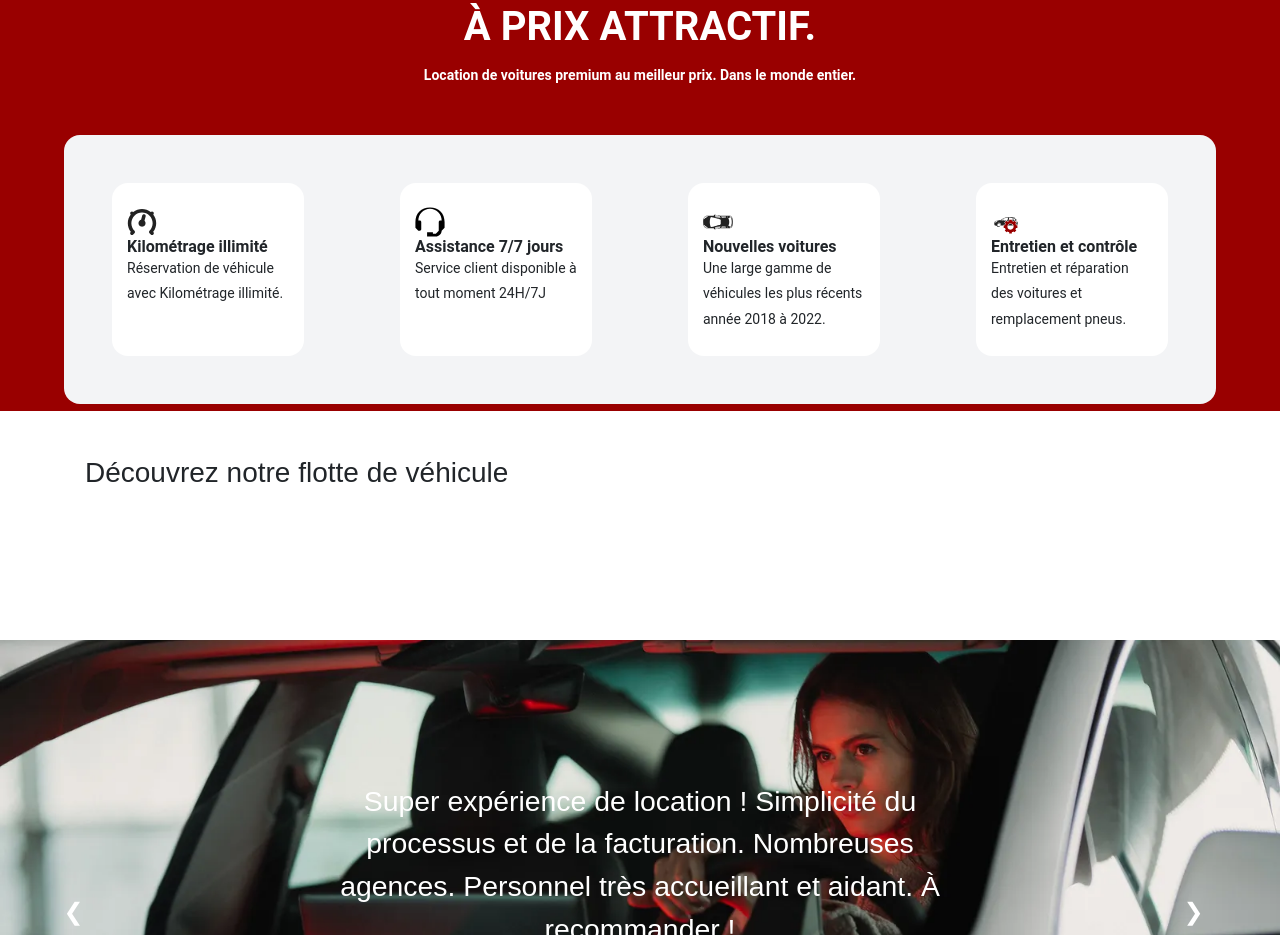
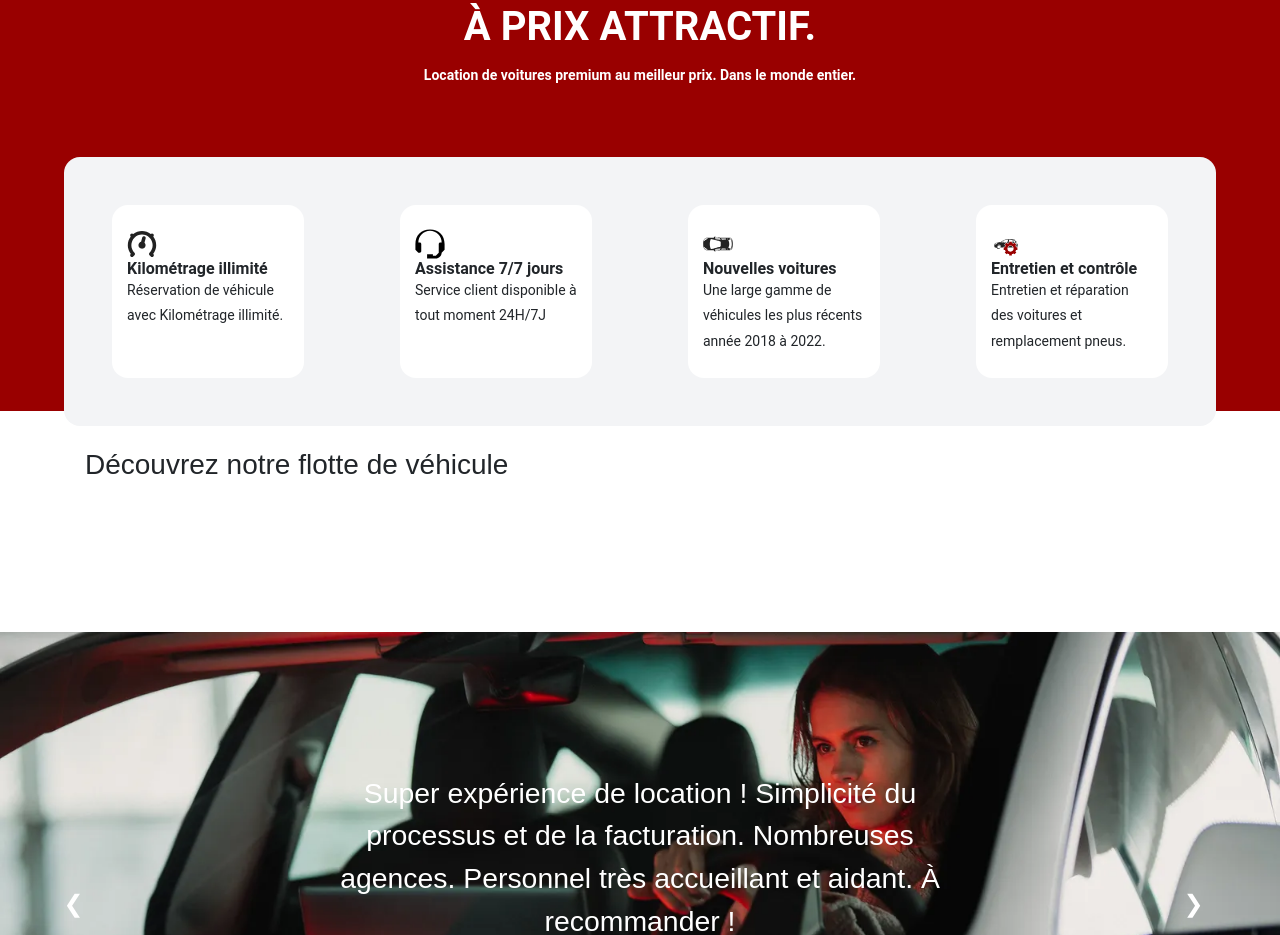
Before and after one commit to Haithemkoriche/anistour, a plain HTML site: page index.html in a window 1280 px wide. Shown: the part 769-1704 px from the top of the page. Drawn offline with nearby package versions, Linux system fonts and the light colour scheme; a script that the page names is missing; a web font is replaced by a local one.

Commit message:
FIX BUGS

```diff
--- a/index.html
+++ b/index.html
@@ -167,7 +167,7 @@
       <span class="fw-bold text-center" style="font-size: 2.5rem"> À PRIX ATTRACTIF. </span>
       <div class="fw-semibold">Location de voitures premium au meilleur prix. Dans le monde entier.</div>
     </section>
-    <section class="why-anis-tour pt-5 pb-5 ms-auto me-auto mt-4" style="background-color: #f3f4f6; width: 90%; height: fit-content; position: relative; top: 200px; border-radius: 16px">
+    <section class="why-anis-tour pt-5 pb-5 ms-auto me-auto mt-3" style="background-color: #f3f4f6; width: 90%; height: fit-content; position: relative; top: 230px; border-radius: 16px">
       <!-- Carousel for medium and small screens -->
       <div class="d-md-none">
         <div id="carouselExampleSlidesOnly" class="carousel slide" data-bs-ride="carousel">
```
